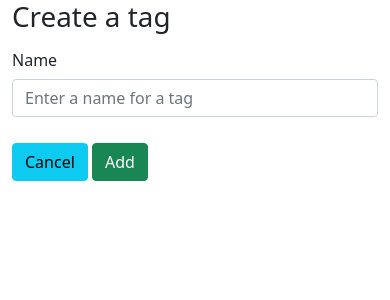
After one commit to XuXaO415/23_SQL_Alchemy, a Flask app: page /tags/new in a window 390 px wide. The commit adds this page. Shown: the top 300 px of the page. Run offline with Flask 2, Linux system fonts and the light colour scheme; data that the repository does not hold is empty.

Commit message:
Added new templates for tags. Added new routes as well.

```diff
--- a/23.1/flask-blogly/app.py
+++ b/23.1/flask-blogly/app.py
@@ -190,7 +190,7 @@ def edit_tag(tag_id):
 def add_new_tag():
     """Shows form to add a new tag"""
     post = Post.query.all()
-    return render_template('add_new_tag.html', post=post)
+    return render_template('add_new_tag.html', )
 
 
 # @app.route('/tags/new', methods=['POST'])
--- /dev/null
+++ b/23.1/flask-blogly/templates/add_new_tag.html
@@ -0,0 +1,37 @@
+{% extends 'base.html' %}
+{% block title %}Add Tag{% endblock %}
+{%block content %}
+<h1>Create a tag</h1>
+<form action="/tags/new" method="POST">
+    <div class="form-group">
+        <label for="name" class="col-sm-2 col-form-label">Name</label>
+        <input
+            type="input"
+            class="form-control"
+            name="name"
+            id="name"
+            placeholder="Enter a name for a tag"
+        >
+    </div>
+    <div class="form-check form-group row">
+        {% for post in posts %}
+        <div>
+            <input
+                class="form-input"
+                type="checkbox"
+                value="{{ post.id }}"
+                id="post_{{ post.id }}"
+                name="posts"
+            >
+            <label class="form-check-label" for="post_{{ post.id }}">
+                {{ post.title }}
+            </label>
+        </div>
+        {% endfor %}
+    </div>
+    <div class="form-group">
+        <a href="/tags" class="btn btn-info">Cancel</a>
+        <button type="submit" class="btn btn-success">Add</button>
+    </div>
+</form>
+{% endblock %}
```
Also changed, not shown: 23.1/flask-blogly/templates/list_tags.html (+3 -4 lines).
